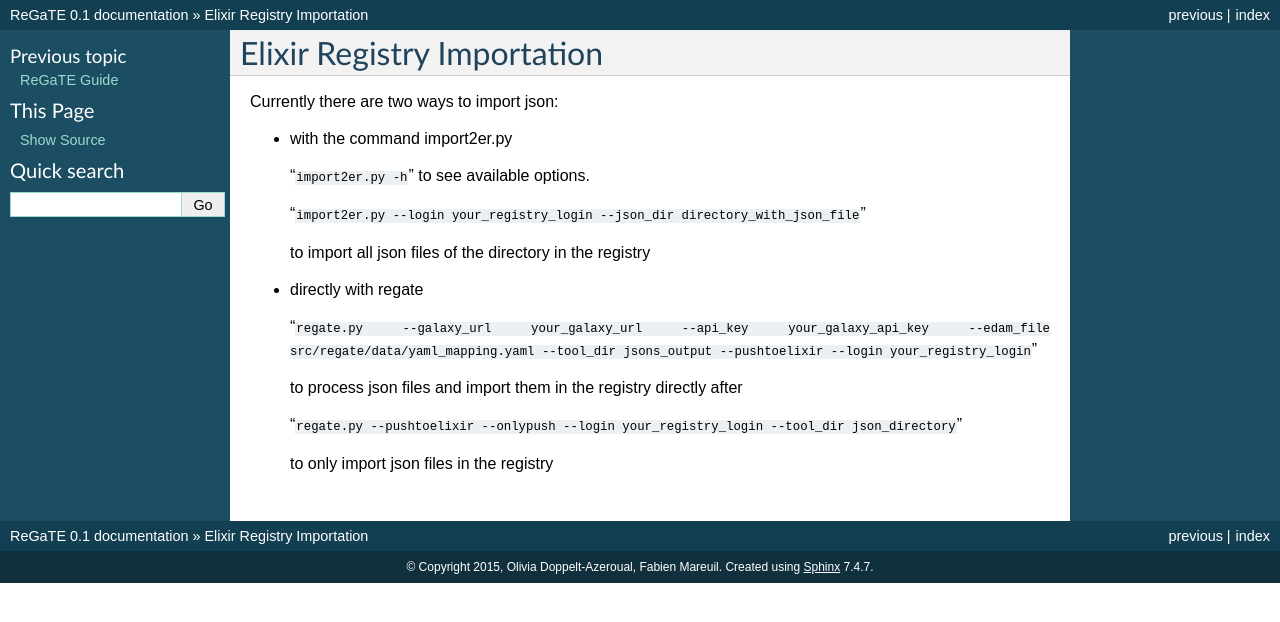
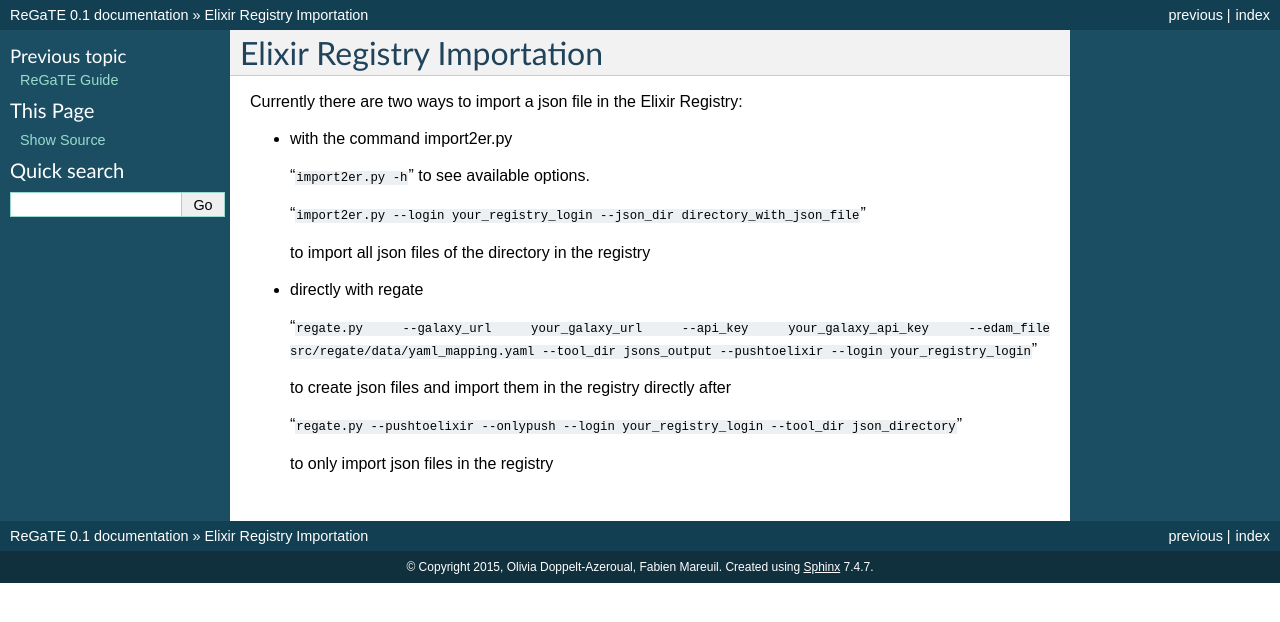
Before and after one commit to C3BI-pasteur-fr/ReGaTE, a Sphinx documentation site: the page built from doc/import.rst, in a window 1280 px wide. Shown: the top 622 px of the page. Built offline with Sphinx 7.4.7, drawn with Linux system fonts in a browser that asks for light colours.

Commit message:
Update import.rst

```diff
--- a/doc/import.rst
+++ b/doc/import.rst
@@ -12,7 +12,7 @@ Elixir Registry Importation
 ***************************
 
 
-Currently there are two ways to import json:
+Currently there are two ways to import a json file in the Elixir Registry:
 
 * with the command import2er.py
 
@@ -27,7 +27,7 @@ Currently there are two ways to import json:
 
   "``regate.py --galaxy_url your_galaxy_url --api_key your_galaxy_api_key --edam_file src/regate/data/yaml_mapping.yaml --tool_dir jsons_output --pushtoelixir --login your_registry_login``"
 
-  to process json files and import them in the registry directly after
+  to create json files and import them in the registry directly after
 
   "``regate.py --pushtoelixir --onlypush --login your_registry_login --tool_dir json_directory``"
 
```
